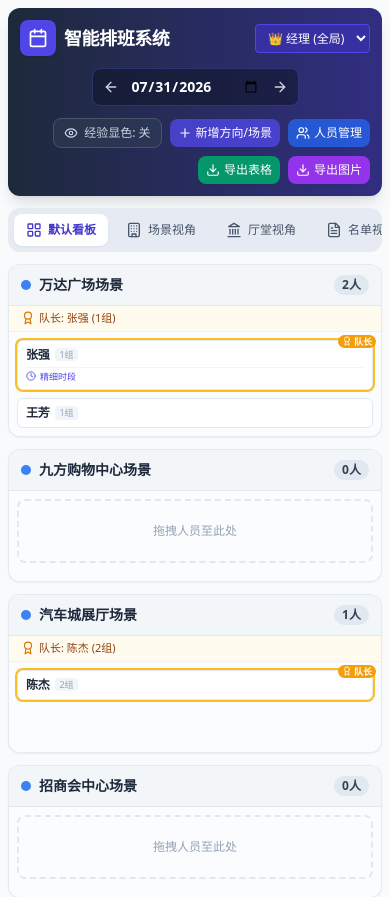
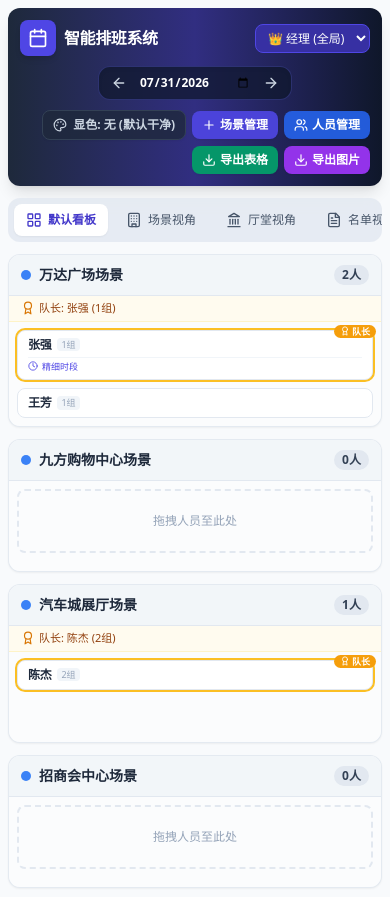
Before and after one commit to lijiayyq-afk/roster-system, a React (Vite) app: page / in a window 390 px wide. Shown: the top 897 px of the page. Built offline with nearby package versions, Linux system fonts and the light colour scheme.

Commit message:
feat: optimize export filename rules, rename Scene Manager, add group/experience color highlight modes

```diff
--- a/src/App.tsx
+++ b/src/App.tsx
@@ -1,5 +1,5 @@
 import React, { useState, useEffect } from 'react';
-import { AuthUser, DailySchedule, Direction, DirectionCategory, PersonSlotSchedule, Staff } from './types';
+import { AuthUser, ColorHighlightMode, DailySchedule, Direction, DirectionCategory, PersonSlotSchedule, Staff } from './types';
 import { loadDirections, loadSchedules, loadStaff, saveDirections, saveSchedules, saveStaff } from './utils/storage';
 import { getOrInheritSchedule } from './models/ScheduleModel';
 import { Header } from './components/Header';
@@ -24,7 +24,8 @@ export const App: React.FC = () => {
     role: 'manager'
   });
 
-  const [showExperienceColor, setShowExperienceColor] = useState<boolean>(false);
+  // 显色高亮模式: none(无/默认干净), experience(经验显色), group(小组显色)
+  const [colorMode, setColorMode] = useState<ColorHighlightMode>('none');
   const [activeView, setActiveView] = useState<ViewType>('board');
 
   const [staffList, setStaffList] = useState<Staff[]>([]);
@@ -169,25 +170,30 @@ export const App: React.FC = () => {
     }
   };
 
+  // 图片导出 (动态命名体现实质)
   const handleExportImage = async () => {
     try {
       let elementId = 'board-view-export';
-      let title = '整体视图';
+      let viewName = '整体看板视图';
 
       if (activeView === 'group') {
         elementId = 'group-view-export';
-        title = '小组视图';
+        viewName = '小组视图';
       } else if (activeView === 'vacation') {
         elementId = 'vacation-view-export';
-        title = '休假视图30天';
+        viewName = '最近30天休假视图';
       } else if (activeView === 'scene') {
         elementId = 'scene-view-export';
-        title = '场景视图';
+        viewName = '合作方场景视图';
       } else if (activeView === 'branch') {
-        title = '厅堂支行视图';
+        viewName = '厅堂支行视图';
+      } else if (activeView === 'list') {
+        viewName = '线上名单收件视图';
+      } else if (activeView === 'self_explore') {
+        viewName = '自拓获客视图';
       }
 
-      await exportElementToImage(elementId, `排班安排_${title}_${currentDate}`);
+      await exportElementToImage(elementId, currentDate, viewName);
     } catch (e: any) {
       alert(`导出图片失败: ${e.message || e}`);
     }
@@ -200,8 +206,8 @@ export const App: React.FC = () => {
         onDateChange={setCurrentDate}
         authUser={authUser}
         onAuthUserChange={setAuthUser}
-        showExperienceColor={showExperienceColor}
-        onToggleExperienceColor={() => setShowExperienceColor(!showExperienceColor)}
+        colorMode={colorMode}
+        onChangeColorMode={setColorMode}
         groups={GROUPS}
         onExportExcel={() => exportScheduleToExcel(currentSchedule, staffList, directions)}
         onExportImage={handleExportImage}
@@ -218,7 +224,7 @@ export const App: React.FC = () => {
             staffList={staffList}
             directions={directions}
             authUser={authUser}
-            showExperienceColor={showExperienceColor}
+            colorMode={colorMode}
             onMoveStaff={handleMoveStaff}
             onClickStaffCard={setSelectedStaff}
           />
@@ -228,7 +234,7 @@ export const App: React.FC = () => {
             staffList={staffList}
             directions={directions}
             authUser={authUser}
-            showExperienceColor={showExperienceColor}
+            colorMode={colorMode}
             onMoveStaff={handleMoveStaff}
             onClickStaffCard={setSelectedStaff}
           />
@@ -246,7 +252,7 @@ export const App: React.FC = () => {
             staffList={staffList}
             directions={getFilteredDirections()}
             authUser={authUser}
-            showExperienceColor={showExperienceColor}
+            colorMode={colorMode}
             onMoveStaff={handleMoveStaff}
             onClickStaffCard={setSelectedStaff}
             onUpdateSelfExploreArea={handleUpdateSelfExploreArea}
--- a/src/components/BoardView.tsx
+++ b/src/components/BoardView.tsx
@@ -1,18 +1,18 @@
 import React, { useEffect } from 'react';
 import Sortable from 'sortablejs';
-import { AuthUser, DailySchedule, Direction, Staff } from '../types';
+import { AuthUser, ColorHighlightMode, DailySchedule, Direction, Staff } from '../types';
 import { PersonCard } from './PersonCard';
 import { canEditStaff } from '../models/PermissionModel';
 import { sortStaffWithCaptain } from '../models/StaffModel';
-import { Award, Compass, MapPin, Info } from 'lucide-react';
+import { Award, Compass, MapPin } from 'lucide-react';
 
 interface BoardViewProps {
-  isDefaultBoardView: boolean; // 是否处于默认看板视图
+  isDefaultBoardView: boolean;
   schedule: DailySchedule;
   staffList: Staff[];
   directions: Direction[];
   authUser: AuthUser;
-  showExperienceColor: boolean;
+  colorMode: ColorHighlightMode;
   onMoveStaff: (staffId: string, targetDirectionId: string) => void;
   onClickStaffCard: (staff: Staff) => void;
   onUpdateSelfExploreArea: (pairId: string, area: string) => void;
@@ -25,7 +25,7 @@ export const BoardView: React.FC<BoardViewProps> = ({
   staffList,
   directions,
   authUser,
-  showExperienceColor,
+  colorMode,
   onMoveStaff,
   onClickStaffCard,
   onUpdateSelfExploreArea,
@@ -46,7 +46,6 @@ export const BoardView: React.FC<BoardViewProps> = ({
           const staffId = item.getAttribute('data-id');
           const targetDirId = to.getAttribute('data-direction-id');
 
-          // 还原原生 DOM 改变，交由 React State 接管重绘
           if (from !== to && from && item) {
             if (oldIndex !== undefined && from.children[oldIndex]) {
               from.insertBefore(item, from.children[oldIndex]);
@@ -73,7 +72,6 @@ export const BoardView: React.FC<BoardViewProps> = ({
     };
   }, [directions, schedule, authUser, staffList]);
 
-  // 根据方向 ID 获取分配人员（队长置顶）
   const getStaffForDirection = (dirId: string): Staff[] => {
     const assignedIds = Object.entries(schedule.assignments)
       .filter(([_, dId]) => dId === dirId)
@@ -85,11 +83,9 @@ export const BoardView: React.FC<BoardViewProps> = ({
     return sortStaffWithCaptain(dirStaff, dir?.captainId);
   };
 
-  // 如果是默认视图，对“厅堂支行”进行聚合处理（若用户未进入具体“厅堂视角”，厅堂作为一个整体聚合卡片展现首个支行或所有厅堂人员）
   let displayDirections = [...directions];
 
   if (isDefaultBoardView) {
-    // 默认视图逻辑：合作方场景按各个场景区分，厅堂/自拓/名单/休假/待离职按分类聚合
     const scenes = directions.filter((d) => d.category === 'scene');
     const branches = directions.filter((d) => d.category === 'branch');
     const listDirs = directions.filter((d) => d.category === 'list');
@@ -97,7 +93,6 @@ export const BoardView: React.FC<BoardViewProps> = ({
     const vacationDirs = directions.filter((d) => d.category === 'vacation');
     const exitDirs = directions.filter((d) => d.category === 'pending_exit');
 
-    // 厅堂在默认视图中提供第1个支行代表（或聚合），提示去具体视图查看明细
     displayDirections = [
       ...scenes,
       ...(branches.length > 0 ? [branches[0]] : []),
@@ -111,7 +106,6 @@ export const BoardView: React.FC<BoardViewProps> = ({
   return (
     <div id="board-view-export" className="grid grid-cols-1 md:grid-cols-2 lg:grid-cols-3 gap-3">
       {displayDirections.map((dir) => {
-        // 如果是默认视图且为厅堂类，汇总所有厅堂的人员
         const isAggregateBranch = isDefaultBoardView && dir.category === 'branch';
 
         let assignedStaff: Staff[] = [];
@@ -132,7 +126,6 @@ export const BoardView: React.FC<BoardViewProps> = ({
             key={dir.id}
             className="bg-white rounded-xl border border-slate-200/90 shadow-sm overflow-hidden flex flex-col"
           >
-            {/* Header of Column */}
             <div className="px-3 py-2.5 bg-slate-100/90 border-b border-slate-200 flex items-center justify-between">
               <div className="flex items-center space-x-2">
                 <span
@@ -171,7 +164,6 @@ export const BoardView: React.FC<BoardViewProps> = ({
               </div>
             </div>
 
-            {/* 队长说明 (若有) */}
             {captain && !isAggregateBranch && (
               <div className="px-3 py-1 bg-amber-50/80 text-[11px] text-amber-800 flex items-center border-b border-amber-100">
                 <Award className="w-3.5 h-3.5 text-amber-600 mr-1 flex-shrink-0" />
@@ -179,7 +171,6 @@ export const BoardView: React.FC<BoardViewProps> = ({
               </div>
             )}
 
-            {/* Drop Container */}
             <div
               data-direction-id={dir.id}
               className="drag-container p-2 flex-1 min-h-[90px] space-y-2 bg-slate-50/50"
@@ -192,7 +183,7 @@ export const BoardView: React.FC<BoardViewProps> = ({
                     staff={staff}
                     isCaptain={dir.captainId === staff.id}
                     canEdit={canEdit}
-                    showExperienceColor={showExperienceColor}
+                    colorMode={colorMode}
                     slotSchedule={schedule.slotAssignments[staff.id]}
                     onClickCard={onClickStaffCard}
                   />
@@ -206,7 +197,6 @@ export const BoardView: React.FC<BoardViewProps> = ({
               )}
             </div>
 
-            {/* 自拓方向专属作业区域分配面板 */}
             {dir.category === 'self_explore' && (
               <div className="p-2 bg-purple-50/60 border-t border-purple-100">
                 <div className="text-[11px] font-bold text-purple-900 flex items-center mb-1">
--- a/src/components/Header.tsx
+++ b/src/components/Header.tsx
@@ -1,14 +1,14 @@
 import React from 'react';
-import { Calendar, Eye, Download, Plus, Users, Shield, ArrowLeft, ArrowRight } from 'lucide-react';
-import { AuthUser } from '../types';
+import { Calendar, Eye, Download, Plus, Users, Shield, ArrowLeft, ArrowRight, Palette } from 'lucide-react';
+import { AuthUser, ColorHighlightMode } from '../types';
 
 interface HeaderProps {
   currentDate: string;
   onDateChange: (date: string) => void;
   authUser: AuthUser;
   onAuthUserChange: (user: AuthUser) => void;
-  showExperienceColor: boolean;
-  onToggleExperienceColor: () => void;
+  colorMode: ColorHighlightMode;
+  onChangeColorMode: (mode: ColorHighlightMode) => void;
   groups: string[];
   onExportExcel: () => void;
   onExportImage: () => void;
@@ -21,8 +21,8 @@ export const Header: React.FC<HeaderProps> = ({
   onDateChange,
   authUser,
   onAuthUserChange,
-  showExperienceColor,
-  onToggleExperienceColor,
+  colorMode,
+  onChangeColorMode,
   groups,
   onExportExcel,
   onExportImage,
@@ -35,21 +35,35 @@ export const Header: React.FC<HeaderProps> = ({
     onDateChange(d.toISOString().split('T')[0]);
   };
 
+  const handleNextColorMode = () => {
+    if (colorMode === 'none') onChangeColorMode('experience');
+    else if (colorMode === 'experience') onChangeColorMode('group');
+    else onChangeColorMode('none');
+  };
+
+  const getColorModeLabel = () => {
+    if (colorMode === 'experience') return '显色: 按经验';
+    if (colorMode === 'group') return '显色: 按小组';
+    return '显色: 无 (默认干净)';
+  };
+
   return (
-    <header className="bg-gradient-to-r from-slate-800 to-indigo-900 text-white p-3 md:p-4 rounded-xl shadow-lg mb-3">
-      <div className="flex flex-col md:flex-row justify-between items-center gap-3">
+    <header className="bg-gradient-to-r from-slate-800 via-indigo-900 to-slate-900 text-white p-3 md:p-4 rounded-xl shadow-lg mb-3">
+      <div className="flex flex-col md:flex-row justify-between items-center gap-2.5">
 
+        {/* LOGO & 移动端身份切换 */}
         <div className="flex items-center justify-between w-full md:w-auto">
           <div className="flex items-center space-x-2">
-            <div className="p-2 bg-indigo-600 rounded-lg shadow">
+            <div className="p-2 bg-indigo-600 rounded-lg shadow-md">
               <Calendar className="w-5 h-5 text-white" />
             </div>
             <div>
-              <h1 className="text-lg md:text-xl font-bold tracking-tight">智能排班系统</h1>
-              <p className="text-xs text-indigo-200 hidden md:block">次日作业规划 & 多维度人力协同</p>
+              <h1 className="text-base md:text-xl font-bold tracking-tight">智能排班系统</h1>
+              <p className="text-[11px] text-indigo-200 hidden md:block">次日作业规划 & 移动端可视化协同</p>
             </div>
           </div>
 
+          {/* 移动端快捷身份选择 */}
           <div className="md:hidden">
             <select
               value={authUser.role === 'manager' ? 'manager' : authUser.groupId}
@@ -61,7 +75,7 @@ export const Header: React.FC<HeaderProps> = ({
                   onAuthUserChange({ role: 'leader', groupId: val });
                 }
               }}
-              className="bg-indigo-800 text-white text-xs px-2 py-1 rounded border border-indigo-600 focus:outline-none"
+              className="bg-indigo-800 text-white text-xs px-2 py-1 rounded-lg border border-indigo-600 focus:outline-none"
             >
               <option value="manager">👑 经理 (全局)</option>
               {groups.map(g => (
@@ -71,10 +85,11 @@ export const Header: React.FC<HeaderProps> = ({
           </div>
         </div>
 
-        <div className="flex items-center bg-slate-900/60 p-1.5 rounded-lg border border-indigo-500/30">
+        {/* 日期选择与快翻 */}
+        <div className="flex items-center bg-slate-900/70 px-2 py-1 rounded-xl border border-indigo-500/30 shadow-inner">
           <button
             onClick={() => changeDateByDays(-1)}
-            className="p-1 hover:bg-slate-700 rounded text-slate-300 transition"
+            className="p-1 hover:bg-slate-700/80 rounded-lg text-slate-300 transition active:scale-95"
             title="前一天"
           >
             <ArrowLeft className="w-4 h-4" />
@@ -84,20 +99,23 @@ export const Header: React.FC<HeaderProps> = ({
             type="date"
             value={currentDate}
             onChange={(e) => onDateChange(e.target.value)}
-            className="bg-transparent text-white font-semibold text-sm px-2 focus:outline-none cursor-pointer"
+            className="bg-transparent text-white font-semibold text-xs md:text-sm px-2 focus:outline-none cursor-pointer"
           />
 
           <button
             onClick={() => changeDateByDays(1)}
-            className="p-1 hover:bg-slate-700 rounded text-slate-300 transition"
+            className="p-1 hover:bg-slate-700/80 rounded-lg text-slate-300 transition active:scale-95"
             title="后一天"
           >
             <ArrowRight className="w-4 h-4" />
           </button>
         </div>
 
-        <div className="flex flex-wrap items-center gap-2 w-full md:w-auto justify-end">
-          <div className="hidden md:flex items-center space-x-1 bg-slate-900/50 px-2 py-1 rounded-lg border border-slate-700">
+        {/* 顶部多功能操作区 */}
+        <div className="flex flex-wrap items-center gap-1.5 w-full md:w-auto justify-end">
+
+          {/* PC端身份选择 */}
+          <div className="hidden md:flex items-center space-x-1 bg-slate-900/60 px-2.5 py-1.5 rounded-lg border border-slate-700">
             <Shield className="w-3.5 h-3.5 text-indigo-400" />
             <span className="text-xs text-slate-300">角色:</span>
             <select
@@ -110,7 +128,7 @@ export const Header: React.FC<HeaderProps> = ({
                   onAuthUserChange({ role: 'leader', groupId: val });
                 }
               }}
-              className="bg-transparent text-xs text-white font-medium focus:outline-none cursor-pointer"
+              className="bg-transparent text-xs text-white font-semibold focus:outline-none cursor-pointer"
             >
               <option value="manager" className="bg-slate-800">经理 (全员分配)</option>
               {groups.map(g => (
@@ -119,31 +137,35 @@ export const Header: React.FC<HeaderProps> = ({
             </select>
           </div>
 
+          {/* 显色控制：无 / 经验 / 小组 */}
           <button
-            onClick={onToggleExperienceColor}
-            className={`px-2.5 py-1.5 rounded-lg text-xs font-medium flex items-center space-x-1.5 transition border ${
-              showExperienceColor
-                ? 'bg-amber-500/20 text-amber-300 border-amber-500/50'
-                : 'bg-slate-700/50 text-slate-300 border-slate-600'
+            onClick={handleNextColorMode}
+            className={`px-2.5 py-1.5 rounded-lg text-xs font-semibold flex items-center space-x-1.5 transition border active:scale-95 shadow-sm ${
+              colorMode === 'experience'
+                ? 'bg-amber-500/25 text-amber-300 border-amber-500/60'
+                : colorMode === 'group'
+                ? 'bg-indigo-500/25 text-indigo-300 border-indigo-500/60'
+                : 'bg-slate-800/80 text-slate-300 border-slate-700'
             }`}
-            title="控制卡片上是否色彩区分高手/新手"
+            title="点击切换：无显色 -> 经验显色 -> 小组显色"
           >
-            <Eye className="w-3.5 h-3.5" />
-            <span>{showExperienceColor ? '经验显色: 开' : '经验显色: 关'}</span>
+            <Palette className="w-3.5 h-3.5" />
+            <span>{getColorModeLabel()}</span>
           </button>
 
+          {/* 场景管理 (按要求从"新增方向/场景"重命名为"场景管理") */}
           {authUser.role === 'manager' && (
             <>
               <button
                 onClick={onOpenDirectionModal}
-                className="px-2 py-1.5 bg-indigo-600/80 hover:bg-indigo-600 text-white rounded-lg text-xs font-medium flex items-center space-x-1 transition"
+                className="px-2.5 py-1.5 bg-indigo-600/90 hover:bg-indigo-600 text-white rounded-lg text-xs font-semibold flex items-center space-x-1 transition shadow-sm"
               >
                 <Plus className="w-3.5 h-3.5" />
-                <span>新增方向/场景</span>
+                <span>场景管理</span>
               </button>
               <button
                 onClick={onOpenStaffModal}
-                className="px-2 py-1.5 bg-blue-600/80 hover:bg-blue-600 text-white rounded-lg text-xs font-medium flex items-center space-x-1 transition"
+                className="px-2.5 py-1.5 bg-blue-600/90 hover:bg-blue-600 text-white rounded-lg text-xs font-semibold flex items-center space-x-1 transition shadow-sm"
               >
                 <Users className="w-3.5 h-3.5" />
                 <span>人员管理</span>
@@ -151,9 +173,10 @@ export const Header: React.FC<HeaderProps> = ({
             </>
           )}
 
+          {/* 导出菜单 */}
           <button
             onClick={onExportExcel}
-            className="px-2 py-1.5 bg-emerald-600 hover:bg-emerald-500 text-white rounded-lg text-xs font-medium flex items-center space-x-1 transition shadow-sm"
+            className="px-2.5 py-1.5 bg-emerald-600 hover:bg-emerald-500 text-white rounded-lg text-xs font-semibold flex items-center space-x-1 transition shadow-sm"
           >
             <Download className="w-3.5 h-3.5" />
             <span>导出表格</span>
@@ -161,7 +184,7 @@ export const Header: React.FC<HeaderProps> = ({
 
           <button
             onClick={onExportImage}
-            className="px-2 py-1.5 bg-purple-600 hover:bg-purple-500 text-white rounded-lg text-xs font-medium flex items-center space-x-1 transition shadow-sm"
+            className="px-2.5 py-1.5 bg-purple-600 hover:bg-purple-500 text-white rounded-lg text-xs font-semibold flex items-center space-x-1 transition shadow-sm"
           >
             <Download className="w-3.5 h-3.5" />
             <span>导出图片</span>
--- a/src/components/PersonCard.tsx
+++ b/src/components/PersonCard.tsx
@@ -1,12 +1,12 @@
 import React from 'react';
 import { Award, Lock, Clock, FileText } from 'lucide-react';
-import { PersonSlotSchedule, Staff } from '../types';
+import { ColorHighlightMode, PersonSlotSchedule, Staff } from '../types';
 
 interface PersonCardProps {
   staff: Staff;
   isCaptain?: boolean;
   canEdit: boolean;
-  showExperienceColor: boolean;
+  colorMode: ColorHighlightMode;
   slotSchedule?: PersonSlotSchedule;
   onClickCard: (staff: Staff) => void;
 }
@@ -15,16 +15,15 @@ export const PersonCard: React.FC<PersonCardProps> = ({
   staff,
   isCaptain = false,
   canEdit,
-  showExperienceColor,
+  colorMode,
   slotSchedule,
   onClickCard
 }) => {
   const hasCustomSlots = slotSchedule && (slotSchedule.morning || slotSchedule.afternoon || slotSchedule.evening);
 
-  const getExperienceStyle = () => {
-    if (!showExperienceColor) {
-      return 'bg-white border-slate-200 hover:border-indigo-400';
-    }
+  // 根据显色模式获取卡片专属风格
+  const getCardStyle = () => {
+    if (colorMode === 'experience') {
       switch (staff.experience) {
         case 'expert':
           return 'bg-amber-50/90 border-amber-300 text-amber-900';
@@ -33,19 +32,29 @@ export const PersonCard: React.FC<PersonCardProps> = ({
         default:
           return 'bg-blue-50/90 border-blue-200 text-blue-900';
       }
+    } else if (colorMode === 'group') {
+      if (staff.groupId.includes('1')) return 'bg-indigo-50/90 border-indigo-200 text-indigo-900';
+      if (staff.groupId.includes('2')) return 'bg-teal-50/90 border-teal-200 text-teal-900';
+      if (staff.groupId.includes('3')) return 'bg-purple-50/90 border-purple-200 text-purple-900';
+      if (staff.groupId.includes('4')) return 'bg-orange-50/90 border-orange-200 text-orange-900';
+      return 'bg-sky-50/90 border-sky-200 text-sky-900';
+    }
+
+    // 默认极简风格
+    return 'bg-white border-slate-200 hover:border-indigo-400';
   };
 
   return (
     <div
       onClick={() => onClickCard(staff)}
       data-id={staff.id}
-      className={`relative px-2 py-1.5 rounded-md border shadow-xs transition-all cursor-pointer ${
-        !canEdit ? 'opacity-75 bg-slate-100/90 border-slate-200 cursor-not-allowed' : getExperienceStyle()
+      className={`relative px-2.5 py-1.5 rounded-lg border shadow-xs transition-all active:scale-[0.99] cursor-pointer ${
+        !canEdit ? 'opacity-70 bg-slate-100/90 border-slate-200 cursor-not-allowed' : getCardStyle()
       } ${isCaptain ? 'ring-2 ring-amber-400 border-amber-400 font-medium' : ''}`}
     >
       {/* 队长徽章 (置顶标识) */}
       {isCaptain && (
-        <div className="absolute -top-1.5 -right-1 bg-amber-500 text-white text-[9px] font-bold px-1 py-0.2 rounded-full flex items-center shadow-xs">
+        <div className="absolute -top-1.5 -right-1 bg-amber-500 text-white text-[9px] font-bold px-1.5 py-0.2 rounded-full flex items-center shadow-xs">
           <Award className="w-2.5 h-2.5 mr-0.5" />
           <span>队长</span>
         </div>
@@ -63,15 +72,19 @@ export const PersonCard: React.FC<PersonCardProps> = ({
           {/* 姓名 */}
           <span className="font-bold text-xs md:text-sm text-slate-800 tracking-tight">{staff.name}</span>
 
-          {/* 淡化的小组标签 (缩小并使用极低对比度) */}
-          <span className="text-[9px] text-slate-400 bg-slate-100 px-1 py-0.2 rounded font-normal">
+          {/* 小组标签 (根据显色模式微调) */}
+          <span className={`text-[9px] px-1 py-0.2 rounded font-normal ${
+            colorMode === 'group'
+              ? 'bg-slate-900/10 font-bold'
+              : 'text-slate-400 bg-slate-100'
+          }`}>
             {staff.groupId}
           </span>
         </div>
       </div>
 
-      {/* 经验显色开启时的柔和 Badge */}
-      {showExperienceColor && (
+      {/* 显色模式提示 */}
+      {colorMode === 'experience' && (
         <div className="mt-1 flex items-center justify-between text-[9px]">
           <span
             className={`px-1 py-0.2 rounded font-medium ${
--- a/src/components/SceneView.tsx
+++ b/src/components/SceneView.tsx
@@ -1,5 +1,5 @@
 import React, { useState } from 'react';
-import { AuthUser, DailySchedule, Direction, Staff } from '../types';
+import { AuthUser, ColorHighlightMode, DailySchedule, Direction, Staff } from '../types';
 import { PersonCard } from './PersonCard';
 import { canEditStaff } from '../models/PermissionModel';
 import { sortStaffWithCaptain } from '../models/StaffModel';
@@ -8,9 +8,9 @@ import { Building, Award, Users } from 'lucide-react';
 interface SceneViewProps {
   schedule: DailySchedule;
   staffList: Staff[];
-  directions: Direction[]; // 仅包含合作方场景分类 (category === 'scene')
+  directions: Direction[];
   authUser: AuthUser;
-  showExperienceColor: boolean;
+  colorMode: ColorHighlightMode;
   onMoveStaff: (staffId: string, targetDirectionId: string) => void;
   onClickStaffCard: (staff: Staff) => void;
 }
@@ -20,7 +20,7 @@ export const SceneView: React.FC<SceneViewProps> = ({
   staffList,
   directions,
   authUser,
-  showExperienceColor,
+  colorMode,
   onMoveStaff,
   onClickStaffCard
 }) => {
@@ -28,7 +28,6 @@ export const SceneView: React.FC<SceneViewProps> = ({
 
   const sceneDirections = directions.filter((d) => d.category === 'scene');
 
-  // 获取特定场景的人员
   const getStaffForScene = (sceneId: string): Staff[] => {
     const assignedIds = Object.entries(schedule.assignments)
       .filter(([_, dId]) => dId === sceneId)
@@ -40,14 +39,12 @@ export const SceneView: React.FC<SceneViewProps> = ({
     return sortStaffWithCaptain(dirStaff, dir?.captainId);
   };
 
-  // 待展示的场景列表
   const displayScenes = selectedSceneId === 'all'
     ? sceneDirections
     : sceneDirections.filter(d => d.id === selectedSceneId);
 
   return (
     <div id="scene-view-export" className="space-y-3">
-      {/* 顶部场景选择器：总视图 vs 单一场景视图 */}
       <div className="flex items-center space-x-2 bg-white p-2 rounded-xl border border-slate-200 shadow-sm overflow-x-auto no-scrollbar">
         <span className="text-xs font-bold text-slate-500 whitespace-nowrap px-1 flex items-center">
           <Building className="w-4 h-4 mr-1 text-blue-600" />
@@ -91,13 +88,11 @@ export const SceneView: React.FC<SceneViewProps> = ({
         })}
       </div>
 
-      {/* 场景卡片列表或单场景放大视图 */}
       <div className={`grid gap-3 ${selectedSceneId === 'all' ? 'grid-cols-1 md:grid-cols-2 lg:grid-cols-3' : 'grid-cols-1'}`}>
         {displayScenes.map((scene) => {
           const assignedStaff = getStaffForScene(scene.id);
           const captain = staffList.find((s) => s.id === scene.captainId);
 
-          // 计算各小组人数分布
           const groupStats: Record<string, number> = {};
           assignedStaff.forEach(s => {
             groupStats[s.groupId] = (groupStats[s.groupId] || 0) + 1;
@@ -123,7 +118,6 @@ export const SceneView: React.FC<SceneViewProps> = ({
                 </div>
               </div>
 
-              {/* 队长与组别分布信息 */}
               <div className="px-3.5 py-2 bg-blue-50/80 border-b border-blue-100 flex flex-wrap items-center justify-between text-xs gap-1">
                 <div className="flex items-center text-blue-900 font-semibold">
                   <Award className="w-3.5 h-3.5 text-amber-500 mr-1" />
@@ -142,7 +136,6 @@ export const SceneView: React.FC<SceneViewProps> = ({
                 </div>
               </div>
 
-              {/* 人员展示容器 */}
               <div className="p-3 grid grid-cols-1 sm:grid-cols-2 md:grid-cols-3 gap-2 bg-slate-50/50">
                 {assignedStaff.map((staff) => {
                   const canEdit = canEditStaff(authUser, staff);
@@ -152,7 +145,7 @@ export const SceneView: React.FC<SceneViewProps> = ({
                       staff={staff}
                       isCaptain={scene.captainId === staff.id}
                       canEdit={canEdit}
-                      showExperienceColor={showExperienceColor}
+                      colorMode={colorMode}
                       slotSchedule={schedule.slotAssignments[staff.id]}
                       onClickCard={onClickStaffCard}
                     />
```
Also changed, not shown: src/components/GroupView.tsx (+5 -12 lines), src/types/index.ts (+4 -4 lines), src/utils/exportUtil.ts (+19 -6 lines). Lines whose indentation alone changed are shown as unchanged.
